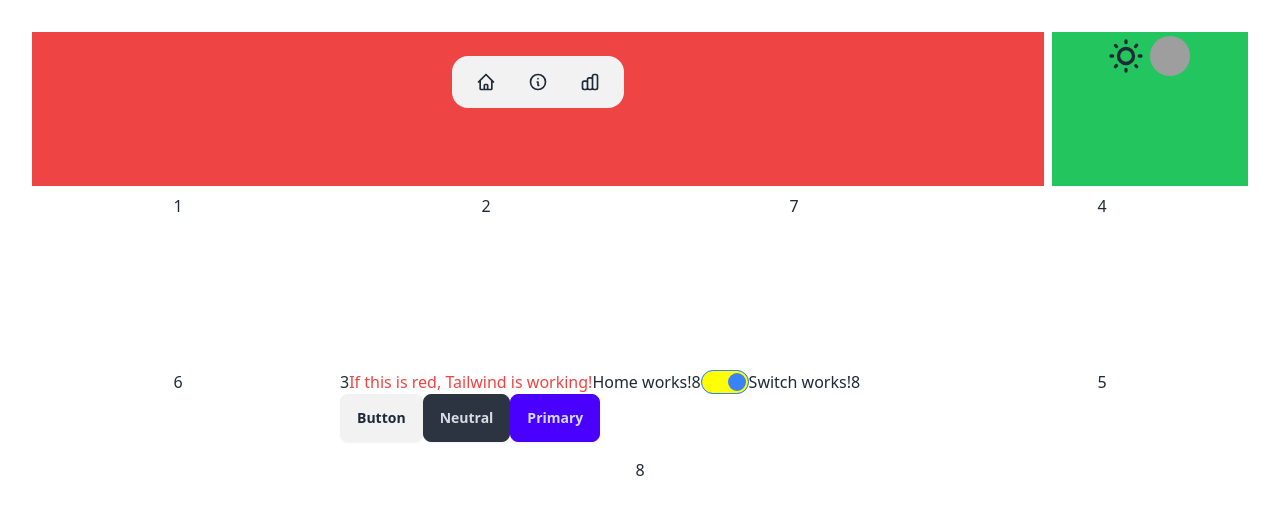
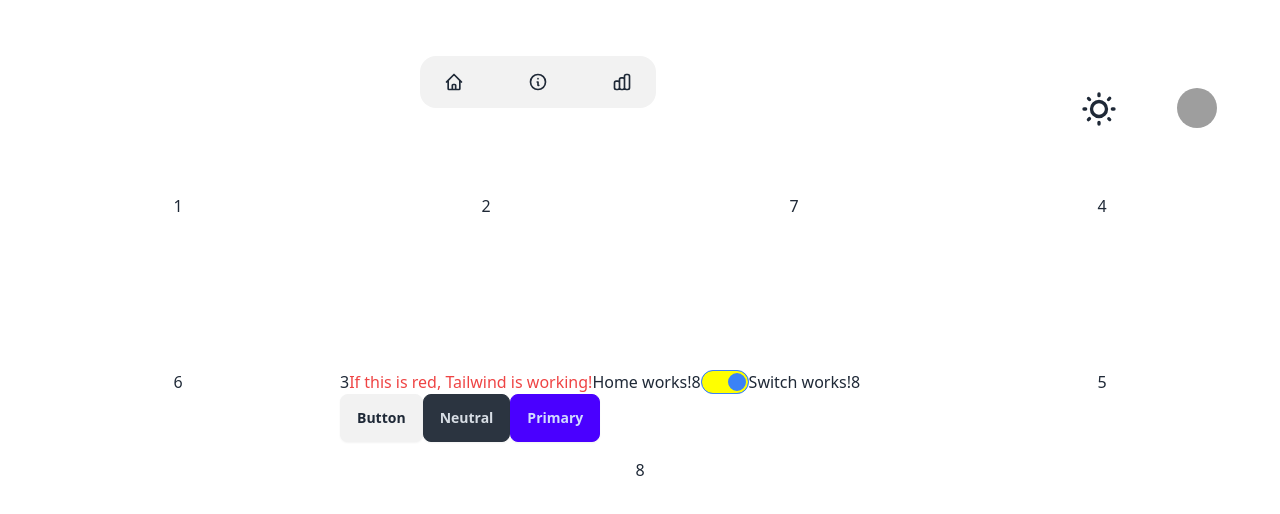
Before and after one commit to SandhanuDulmeth/Inventory_System_Frontend-React-Vite, a React (Vite) app: page / in a window 1280 px wide. Shown: the top 514 px of the page. Built offline with nearby package versions, Linux system fonts and the light colour scheme; grey boxes are pictures that could not be loaded.

Commit message:
feat: update NavBar layout and styles, adjust flex properties in App.css for better alignment

```diff
--- a/src/App.css
+++ b/src/App.css
@@ -45,8 +45,8 @@
 .flex-controllers{
   display: flex;
   flex-direction: row;
-  flex-wrap: wrap;
+  flex-wrap: nowrap;
   justify-content: space-around;
-  align-items: flex-start;
+  align-items: center;
   align-content: flex-start;
 }
--- a/src/App.jsx
+++ b/src/App.jsx
@@ -15,15 +15,15 @@ function App() {
 
       <div className="grid grid-cols-6 grid-rows-5 gap-2 h-screen">
 
-        <div className="col-span-5 bg-red-500">
+        <div className="col-span-5">
 
-      <NavBar/>
+          <NavBar />
 
         </div>
-        <div className="col-start-6 bg-green-500">
+        <div className="col-start-6 flex-controllers">
 
-        <ThemeController />
-<Profile/>
+          <ThemeController />
+          <Profile />
         </div>
         <div className="col-span-6 row-span-4 row-start-2">
           <BrowserRouter>
--- a/src/components/NavBar.jsx
+++ b/src/components/NavBar.jsx
@@ -1,9 +1,7 @@
-
 export default function NavBar() {
-
   return (
     <>
-<ul className="menu menu-horizontal bg-base-200 rounded-box mt-6">
+      <ul className="menu menu-horizontal bg-base-200 rounded-box mt-6 space-x-8">
         <li>
           <a className="tooltip" data-tip="Home">
             <svg
@@ -16,7 +14,8 @@ export default function NavBar() {
                 strokeLinecap="round"
                 strokeLinejoin="round"
                 strokeWidth="2"
-          d="M3 12l2-2m0 0l7-7 7 7M5 10v10a1 1 0 001 1h3m10-11l2 2m-2-2v10a1 1 0 01-1 1h-3m-6 0a1 1 0 001-1v-4a1 1 0 011-1h2a1 1 0 011 1v4a1 1 0 001 1m-6 0h6" />
+                d="M3 12l2-2m0 0l7-7 7 7M5 10v10a1 1 0 001 1h3m10-11l2 2m-2-2v10a1 1 0 01-1 1h-3m-6 0a1 1 0 001-1v-4a1 1 0 011-1h2a1 1 0 011 1v4a1 1 0 001 1m-6 0h6"
+              />
             </svg>
           </a>
         </li>
@@ -32,7 +31,8 @@ export default function NavBar() {
                 strokeLinecap="round"
                 strokeLinejoin="round"
                 strokeWidth="2"
-          d="M13 16h-1v-4h-1m1-4h.01M21 12a9 9 0 11-18 0 9 9 0 0118 0z" />
+                d="M13 16h-1v-4h-1m1-4h.01M21 12a9 9 0 11-18 0 9 9 0 0118 0z"
+              />
             </svg>
           </a>
         </li>
@@ -48,15 +48,12 @@ export default function NavBar() {
                 strokeLinecap="round"
                 strokeLinejoin="round"
                 strokeWidth="2"
-          d="M9 19v-6a2 2 0 00-2-2H5a2 2 0 00-2 2v6a2 2 0 002 2h2a2 2 0 002-2zm0 0V9a2 2 0 012-2h2a2 2 0 012 2v10m-6 0a2 2 0 002 2h2a2 2 0 002-2m0 0V5a2 2 0 012-2h2a2 2 0 012 2v14a2 2 0 01-2 2h-2a2 2 0 01-2-2z" />
+                d="M9 19v-6a2 2 0 00-2-2H5a2 2 0 00-2 2v6a2 2 0 002 2h2a2 2 0 002-2zm0 0V9a2 2 0 012-2h2a2 2 0 012 2v10m-6 0a2 2 0 002 2h2a2 2 0 002-2m0 0V5a2 2 0 012-2h2a2 2 0 012 2v14a2 2 0 01-2 2h-2a2 2 0 01-2-2z"
+              />
             </svg>
           </a>
         </li>
       </ul>
-
-
     </>
-
-
   );
 }
```
Lines whose indentation alone changed are shown as unchanged.
